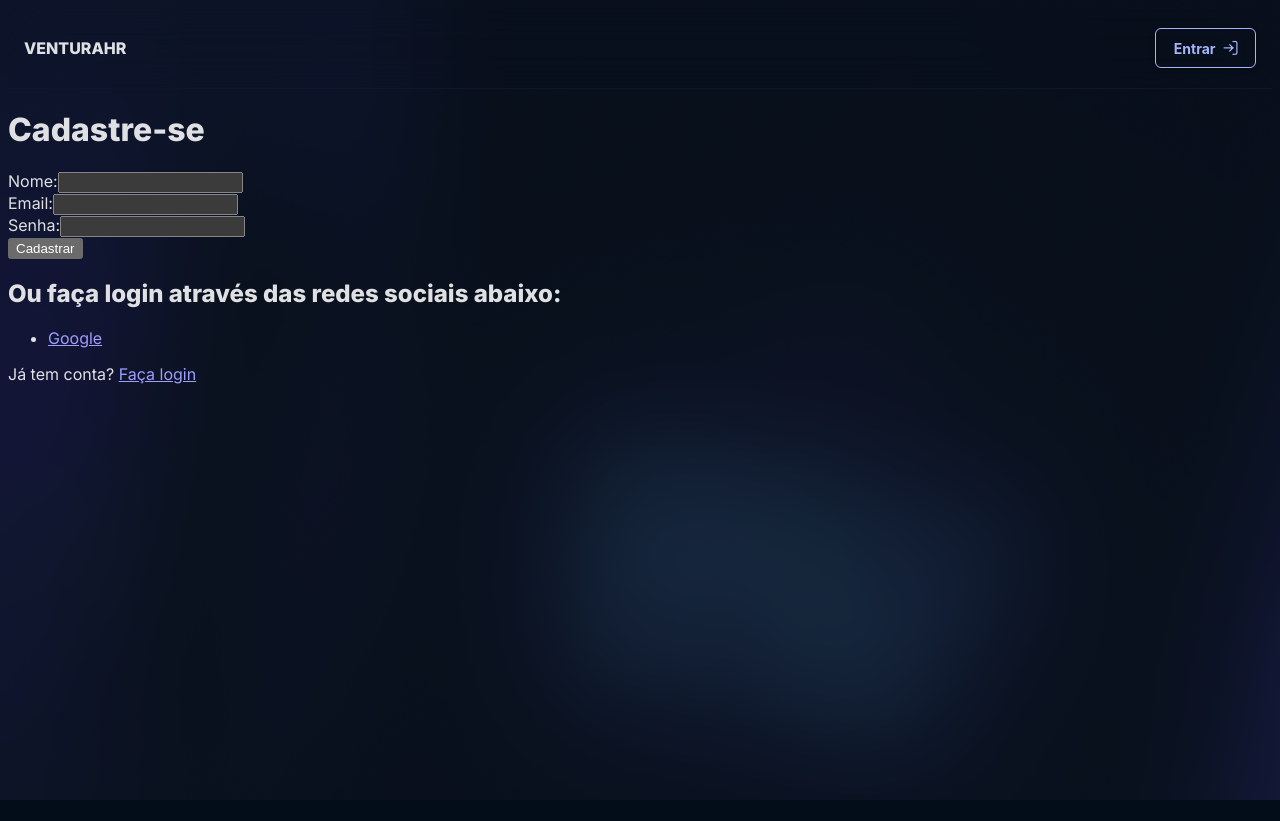
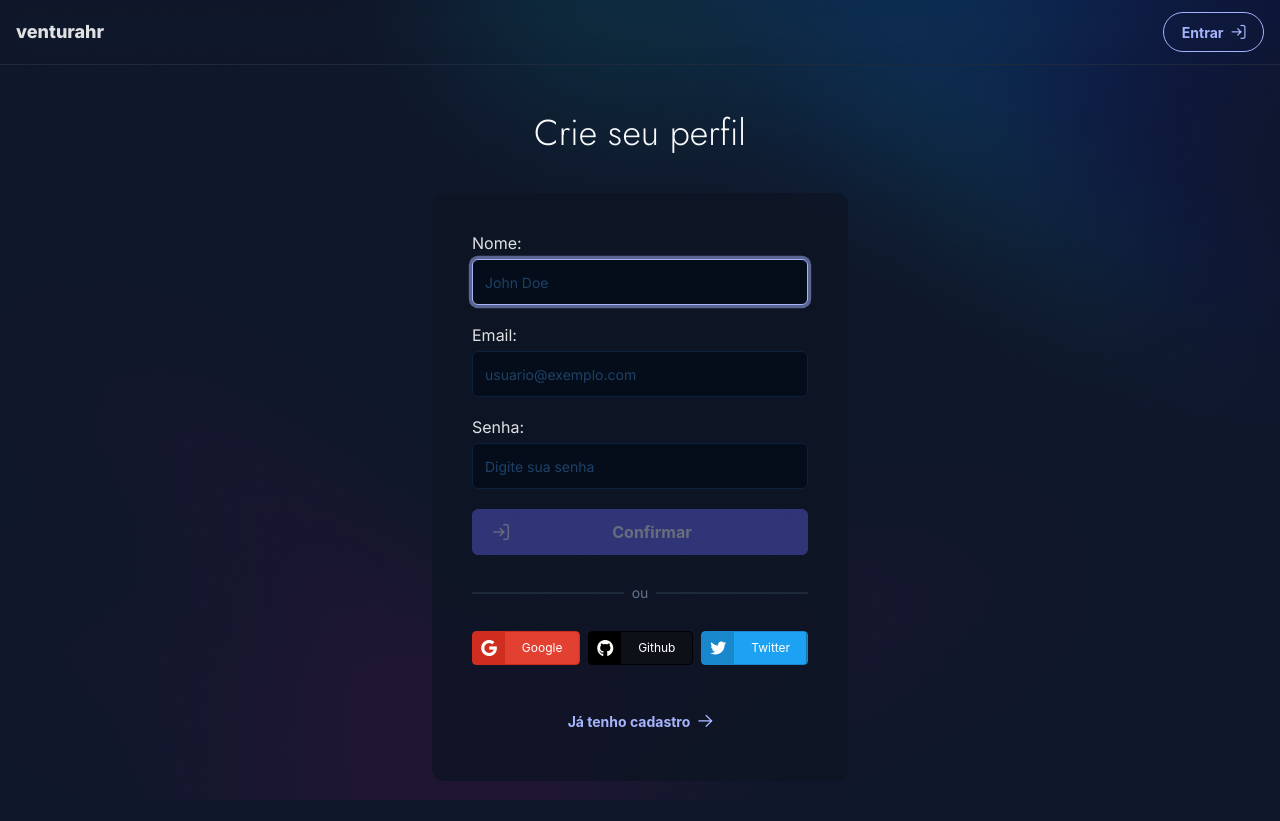
Before and after one commit to fabioper/VenturaHR, a Next.js app in the folder Web/venturahr-web/: page /applicant/signup in a window 1280 px wide. Before the commit the page ends 800 px from the top, so only its background shows below. Built offline with nearby package versions, Linux system fonts and the light colour scheme; no server answers.

Commit message:
adiciona estilos a página de cadastro

```diff
--- a/Web/venturahr-web/src/components/Header.tsx
+++ b/Web/venturahr-web/src/components/Header.tsx
@@ -1,18 +1,29 @@
 import Link from "next/link"
-import React from "react"
+import React, { useRef } from "react"
 import { useAuth } from "../contexts/AuthContext"
 import { Button } from "primereact/button"
 import { PrimeIcons } from "primereact/api"
+import { Avatar } from "primereact/avatar"
+import { Menu } from "primereact/menu"
+import { MenuItem } from "primereact/menuitem"
 
 const Header: React.FC = () => {
-  const { isLogged, logout } = useAuth()
+  const { isLogged, logout, user } = useAuth()
+  const menu = useRef<Menu>(null)
 
+  const items: MenuItem[] = [
+    {
+      label: "Sair",
+      icon: PrimeIcons.SIGN_OUT,
+      command: logout,
+    },
+  ]
   return (
-    <header className="border-0 border-b border-slate-900 border-solid backdrop-blur-xl sticky top-0 left-0">
-      <div className="container flex justify-between py-5 items-center">
+    <header className="sticky border-0 border-b border-solid border-b-slate-800 top-0 z-40 w-full backdrop-blur bg-opacity-5">
+      <div className="container flex justify-between py-3 items-center">
         <Link href="/">
-          <h1 className="font-bold cursor-pointer text-base m-0 transition-all hover:scale-110">
-            VENTURAHR
+          <h1 className="font-extrabold cursor-pointer text-lg m-0 transition-all hover:scale-110">
+            venturahr
           </h1>
         </Link>
 
@@ -25,26 +36,35 @@ const Header: React.FC = () => {
                     icon={PrimeIcons.SIGN_IN}
                     iconPos="right"
                     label="Entrar"
-                    className="p-button-sm p-button-outlined p-button-raised"
+                    className="p-button-sm p-button-outlined p-button-rounded"
                   />
                 </Link>
               </li>
             </>
           ) : (
             <>
-              <li>
-                <Button
-                  onClick={logout}
-                  icon={PrimeIcons.SIGN_OUT}
-                  iconPos="right"
-                  label="Sair"
-                  className="p-button-danger p-button-sm p-button-rounded p-button-outlined"
+              <Button
+                type="button"
+                className="user-button rounded-full p-0"
+                onClick={menu.current?.toggle}
+              >
+                <Avatar
+                  image={user?.photoUrl}
+                  label={!user?.photoUrl ? user?.name?.[0] : undefined}
+                  shape="circle"
+                  size="normal"
+                  imageAlt={`Imagem do usuário ${user?.name}`}
                 />
-              </li>
+                <span className="text-sm mx-2 text-slate-300">
+                  {user?.name}
+                </span>
+                <i className={`${PrimeIcons.ANGLE_DOWN} mr-2 text-slate-600`} />
+              </Button>
             </>
           )}
         </ul>
       </div>
+      <Menu model={items} popup ref={menu} />
     </header>
   )
 }
--- a/Web/venturahr-web/src/components/SocialProviders.tsx
+++ b/Web/venturahr-web/src/components/SocialProviders.tsx
@@ -21,15 +21,20 @@ const SocialProviders: React.FC<SocialProvidersProps> = ({
 }) => {
   const { loginWithProvider } = useAuth()
 
+  function handleFirebaseErrors(e: FirebaseError): void {
+    if (e.code === "auth/user-cancelled") {
+      onUserCancelError()
+    } else {
+      console.log(e)
+    }
+  }
+
   const handleProviderLogin = async (provider: AuthProvider) => {
     try {
       await loginWithProvider(provider, UserRole.Applicant)
     } catch (e) {
       if (e instanceof FirebaseError) {
-        if (e.code === "auth/user-cancelled") {
-          onUserCancelError()
-        }
-        return
+        handleFirebaseErrors(e)
       }
       onError()
     }
@@ -65,7 +70,7 @@ const SocialProviders: React.FC<SocialProvidersProps> = ({
         <Button
           type="button"
           className="twitter p-0"
-          aria-label="github"
+          aria-label="twitter"
           onClick={async () =>
             await handleProviderLogin(new TwitterAuthProvider())
           }
--- a/Web/venturahr-web/src/contexts/AuthContext.tsx
+++ b/Web/venturahr-web/src/contexts/AuthContext.tsx
@@ -80,10 +80,10 @@ const AuthProvider: React.FC<{ auth: Auth; children: React.ReactNode }> = ({
         credentials.email,
         credentials.password
       )
-      await setUserRole(user.email || credentials.email, credentials.role)
+      await setUserRole(user.uid, credentials.role)
       await updateProfile(user, { displayName: credentials.displayName })
       await loadUser()
-    })
+    }, true)
   }
 
   const loginWithProvider = async (provider: AuthProvider, role: UserRole) => {
--- a/Web/venturahr-web/src/contexts/AuthUser.tsx
+++ b/Web/venturahr-web/src/contexts/AuthUser.tsx
@@ -3,6 +3,7 @@ export class AuthUser {
   name?: string
   email?: string
   jwt: string
+  photoUrl?: string
   roles: string[]
 
   constructor(props: Partial<AuthUser>) {
--- /dev/null
+++ b/Web/venturahr-web/src/core/validations/signup.validator.ts
@@ -0,0 +1,14 @@
+import * as yup from "yup"
+import { SchemaOf } from "yup"
+import { SignUpDto } from "../dtos/SignUpDto"
+import { UserRole } from "../enums/UserRole"
+
+export const signupValidator: SchemaOf<SignUpDto> = yup.object().shape({
+  email: yup
+    .string()
+    .email("Formato de e-mail inválido")
+    .required("Campo obrigatório"),
+  password: yup.string().required("Campo obrigatório"),
+  displayName: yup.string().required("Campo obrigatório"),
+  role: yup.mixed().oneOf(Object.values(UserRole)),
+})
--- a/Web/venturahr-web/src/pages/applicant/login.tsx
+++ b/Web/venturahr-web/src/pages/applicant/login.tsx
@@ -47,11 +47,11 @@ const Login: NextPage = () => {
 
       <div className="container mt-5">
         <header className="my-10 text-center">
-          <h2 className="mt-0 mb-2 text-slate-50 text-3xl">
+          <h2 className="mt-0 mb-2 text-slate-50 text-4xl font-light font-display">
             Entre no seu perfil
           </h2>
         </header>
-        <div className="sm:w-full md:w-10/12 lg:w-4/12 bg-slate-900 mx-auto mb-10 p-10 rounded-xl bg-opacity-80">
+        <div className="sm:w-full md:w-10/12 lg:w-4/12 bg-[#0d1424] mx-auto mb-10 p-10 rounded-xl shadow-xl">
           {error && (
             <div className="mb-5 flex flex-col gap-4">
               <Message severity="error" text={error} />
--- a/Web/venturahr-web/src/pages/applicant/signup.tsx
+++ b/Web/venturahr-web/src/pages/applicant/signup.tsx
@@ -1,89 +1,167 @@
-import { GoogleAuthProvider } from "firebase/auth"
 import { NextPage } from "next"
 import Link from "next/link"
-import { useState } from "react"
-import { useAuth } from "../../contexts/AuthContext"
+import React, { useState } from "react"
 import { useGuardAgainst } from "../../hooks/useGuardAgainst"
 import { UserRole } from "../../core/enums/UserRole"
+import Head from "next/head"
+import { Message } from "primereact/message"
+import { InputText } from "primereact/inputtext"
+import { Password } from "primereact/password"
+import { Button } from "primereact/button"
+import { PrimeIcons } from "primereact/api"
+import SectionDivider from "../../components/SectionDivider"
+import SocialProviders from "../../components/SocialProviders"
+import useForm from "../../hooks/useForm"
+import { SignUpDto } from "../../core/dtos/SignUpDto"
+import { signupValidator } from "../../core/validations/signup.validator"
+import { useAuth } from "../../contexts/AuthContext"
+import { FirebaseError } from "@firebase/util"
 
 const Signup: NextPage = () => {
   useGuardAgainst(async ({ isLogged }) => isLogged)
+  const [error, setError] = useState<string | null>(null)
+  const { signup, loading } = useAuth()
 
-  const { signup, loginWithProvider } = useAuth()
-  const [email, setEmail] = useState("")
-  const [password, setPassword] = useState("")
-  const [displayName, setDisplayName] = useState("")
-  const providers = [{ label: "Google", provider: new GoogleAuthProvider() }]
+  const { form, renderError, isValid } = useForm<SignUpDto>(
+    {
+      displayName: "",
+      email: "",
+      password: "",
+      role: UserRole.Applicant,
+    },
+    signupValidator,
+    handleSignUp
+  )
+
+  function handleFirebaseErrors(e: FirebaseError): void {
+    if (e.code === "auth/email-already-in-use") {
+      setError(null)
+      form.setFieldError("email", "E-mail não disponível")
+    } else {
+      console.log(e.code)
+    }
+  }
+
+  async function handleSignUp(values: SignUpDto) {
+    setError(null)
+    try {
+      await signup({
+        email: values.email,
+        password: values.password,
+        displayName: values.displayName,
+        role: values.role,
+      })
+    } catch (e) {
+      if (e instanceof FirebaseError) {
+        return handleFirebaseErrors(e)
+      }
+      console.log(e)
+    }
+  }
 
   return (
     <div>
-      <h1>Cadastre-se</h1>
-      <form>
+      <Head>
+        <title>Cadastro | VenturaHR</title>
+      </Head>
+
+      <div className="container">
+        <header className="my-10 text-center">
+          <h2 className="mt-0 mb-2 text-slate-50 text-4xl font-light font-display">
+            Crie seu perfil
+          </h2>
+        </header>
+        <div className="sm:w-full md:w-10/12 lg:w-4/12 bg-[#0d1424] mx-auto mb-10 p-10 rounded-xl bg-opacity-80">
+          {error && (
+            <div className="mb-5 flex flex-col gap-4">
+              <Message severity="error" text={error} />
+            </div>
+          )}
+
+          <form onSubmit={form.handleSubmit} className="flex flex-col gap-y-5">
             <div>
-          <label>Nome:</label>
-          <input
-            type="text"
-            value={displayName}
-            onChange={e => setDisplayName(e.target.value)}
+              <label className="block mb-1.5" htmlFor="displayName">
+                Nome:
+              </label>
+              <InputText
+                autoFocus
+                id="displayName"
+                placeholder="John Doe"
+                value={form.values.displayName}
+                onChange={form.handleChange}
+                onBlur={form.handleBlur}
+                className={`w-full ${
+                  !isValid("displayName") ? "p-invalid" : ""
+                }`}
               />
+              {renderError("displayName")}
             </div>
 
             <div>
-          <label>Email:</label>
-          <input
-            type="text"
-            value={email}
-            onChange={e => setEmail(e.target.value)}
+              <label className="block mb-1.5" htmlFor="email">
+                Email:
+              </label>
+              <InputText
+                id="email"
+                type="email"
+                placeholder="usuario@exemplo.com"
+                value={form.values.email}
+                onChange={form.handleChange}
+                onBlur={form.handleBlur}
+                className={`w-full ${!isValid("email") ? "p-invalid" : ""}`}
               />
+              {renderError("email")}
             </div>
 
             <div>
-          <label>Senha:</label>
-          <input
-            type="password"
-            value={password}
-            onChange={e => setPassword(e.target.value)}
+              <label className="block mb-1.5" htmlFor="password">
+                Senha:
+              </label>
+              <Password
+                inputId="password"
+                value={form.values.password}
+                onChange={form.handleChange}
+                onBlur={form.handleBlur}
+                placeholder="Digite sua senha"
+                feedback={false}
+                className={`w-full ${!isValid("password") ? "p-invalid" : ""}`}
+                inputClassName="w-full"
               />
+              {renderError("password")}
             </div>
 
             <div>
-          <button
-            type="button"
-            onClick={() =>
-              signup({
-                displayName,
-                email,
-                password,
-                role: UserRole.Applicant,
-              })
-            }
-          >
-            Cadastrar
-          </button>
-        </div>
-
-        <div>
-          <h2>Ou faça login através das redes sociais abaixo:</h2>
-          <ul>
-            {providers.map((provider, index) => (
-              <li key={index}>
-                <a
-                  href="#"
-                  onClick={() =>
-                    loginWithProvider(provider.provider, UserRole.Applicant)
-                  }
-                >
-                  {provider.label}
-                </a>
-              </li>
-            ))}
-          </ul>
-        </div>
-
-        <div>
-          Já tem conta? <Link href="/applicant/login">Faça login</Link>
+              <Button
+                type="submit"
+                loading={form.isSubmitting || loading}
+                disabled={!form.isValid}
+                icon={PrimeIcons.SIGN_IN}
+                className="w-full"
+                label="Confirmar"
+              />
             </div>
           </form>
+
+          <SectionDivider>ou</SectionDivider>
+
+          <SocialProviders
+            onUserCancelError={() => setError("Não autorizado")}
+            onError={() => setError("Ocorreu um erro")}
+          />
+
+          <div className="flex flex-col items-center">
+            <Link href="/applicant/login">
+              <Button
+                type="button"
+                className="p-button-text p-button-rounded p-button-sm mt-2"
+                icon={PrimeIcons.ARROW_RIGHT}
+                iconPos="right"
+                label="Já tenho cadastro"
+              />
+            </Link>
+          </div>
+        </div>
+      </div>
     </div>
   )
 }
--- a/Web/venturahr-web/src/styles/global.scss
+++ b/Web/venturahr-web/src/styles/global.scss
@@ -4,13 +4,29 @@
 @import "./libs/primereact/primereact";
 @import url('https://fonts.googleapis.com/css2?family=Inter:wght@400;600;800&family=Jost:wght@300;400;500;600&display=swap');
 
-html {
-  /*font-size: 14px;*/
+*, :before, :after {
+  box-sizing: border-box;
+}
+
+html, body {
+  margin: 0;
+  padding: 0;
+  height: 100%;
+  min-height: 100%;
 }
 
 body {
-  background-color: #030D19;
+  background-color: #0f172a;
   background-image: url("/bg.png");
+  background-size: cover;
+  background-repeat: no-repeat;
   color: var(--text-color);
   @apply font-body;
 }
+
+#__next {
+  display: grid;
+  grid-template-rows: min-content auto min-content;
+  @apply gap-2;
+  height: 100%;
+}
--- a/Web/venturahr-web/src/utils/auth.utils.ts
+++ b/Web/venturahr-web/src/utils/auth.utils.ts
@@ -12,6 +12,7 @@ export const formatUser = async (user: User): Promise<AuthUser> => {
     email: user.email || "",
     jwt: token.token,
     roles: (token.claims.role as string[]) || [],
+    photoUrl: user.photoURL || undefined,
   })
 }
 
--- a/Web/venturahr-web/tailwind.config.js
+++ b/Web/venturahr-web/tailwind.config.js
@@ -9,6 +9,7 @@ module.exports = {
       padding: "1rem",
     },
     fontFamily: {
+      display: ["Jost"],
       body: ["Inter"],
     },
     extend: {},
```
Also changed, not shown: Web/venturahr-web/src/styles/libs/primereact/_buttons.scss (+20 -0 lines), Web/venturahr-web/.eslintrc.json, Web/venturahr-web/public/bg.png. Lines whose indentation alone changed are shown as unchanged.
